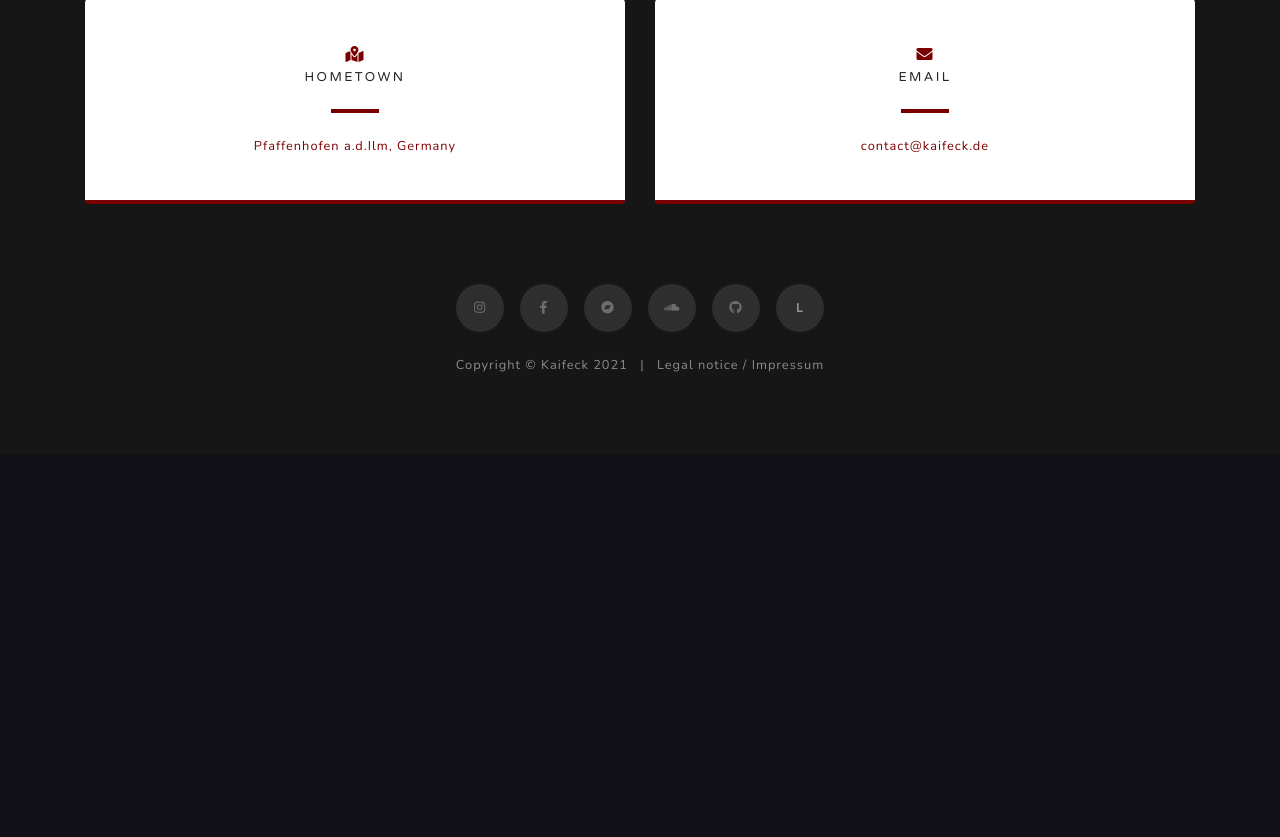
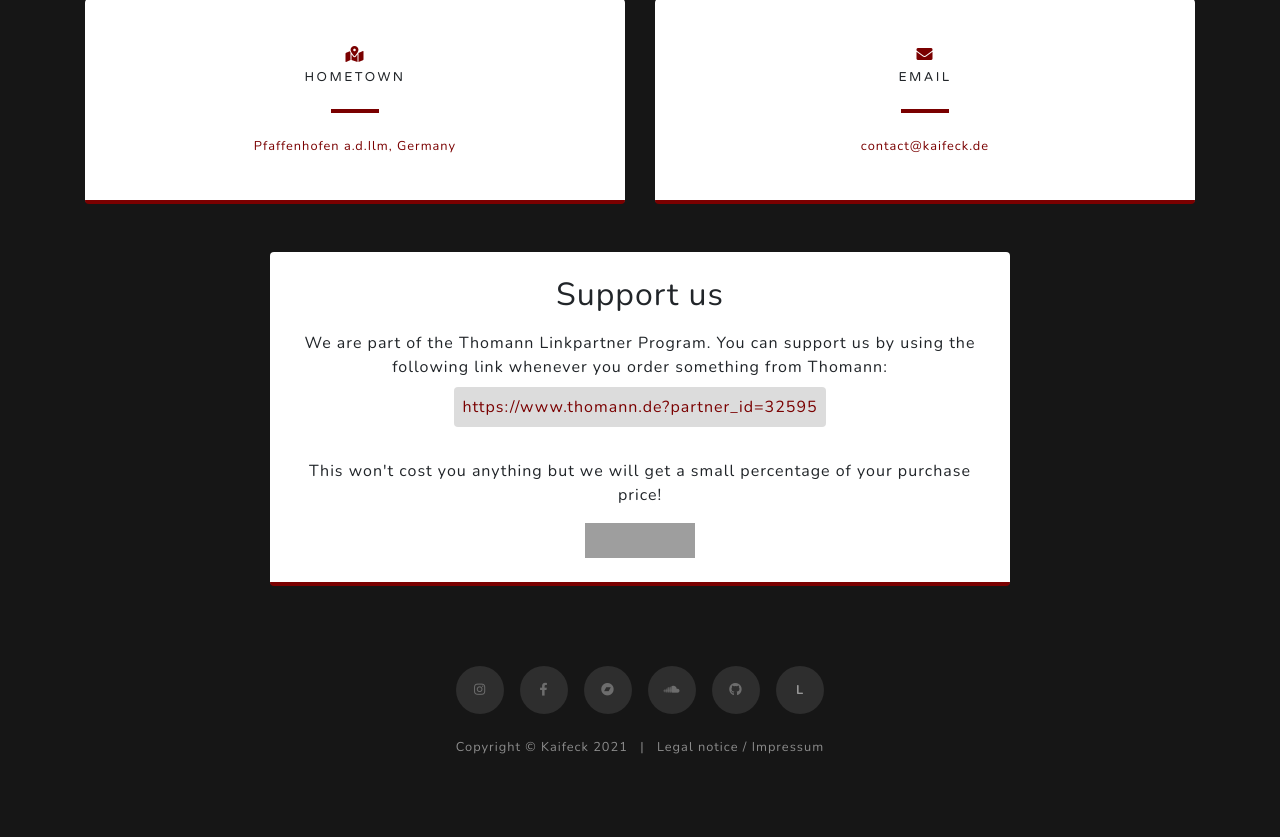
Before and after one commit to strassan/www.kaifeck.de, a Django app: page / in a window 1280 px wide. Shown: the part 3415-4252 px from the top of the page. Before the commit the page ends 3787 px from the top, so only its background shows below. Run offline with Django 3.2, Linux system fonts and the light colour scheme; data that the repository does not hold is empty; some libraries are stand-ins or nearby versions; grey boxes are pictures that could not be loaded.

Commit message:
Add link to Thomann Linkpartner Program

```diff
--- a/website/templates/website/index.html
+++ b/website/templates/website/index.html
@@ -345,6 +345,24 @@
           </div>
         </div>
       </div>
+
+      <div class="col-lg-8 mx-auto text-center card mt-5">
+        <h2 class="text-center mb-3 mt-4">Support us</h2>
+          We are part of the Thomann Linkpartner Program. You can support us by using the following link whenever you
+          order something from Thomann:<br/>
+          <a class="mx-auto my-2 bg-lgray rounded p-2" href="https://www.thomann.de?partner_id=32595" target="_blank">
+              https://www.thomann.de?partner_id=32595
+          </a>
+          <br/>
+          This won't cost you anything but we will get a small percentage of your purchase price!
+          <div class="row mt-3 mb-4">
+            <a class="mx-auto" href="https://www.thomann.de/partner_redirect.html?partner_id=32595" target="_blank">
+              <img src="https://www.thomann.de/bilder/linkpartn1.gif"
+                width="110" height="35" border="0"
+                alt="Musikhaus Thomann Linkpartner">
+            </a>
+          </div>
+      </div>
     </div>
   </section>
 {% endblock %}
```
